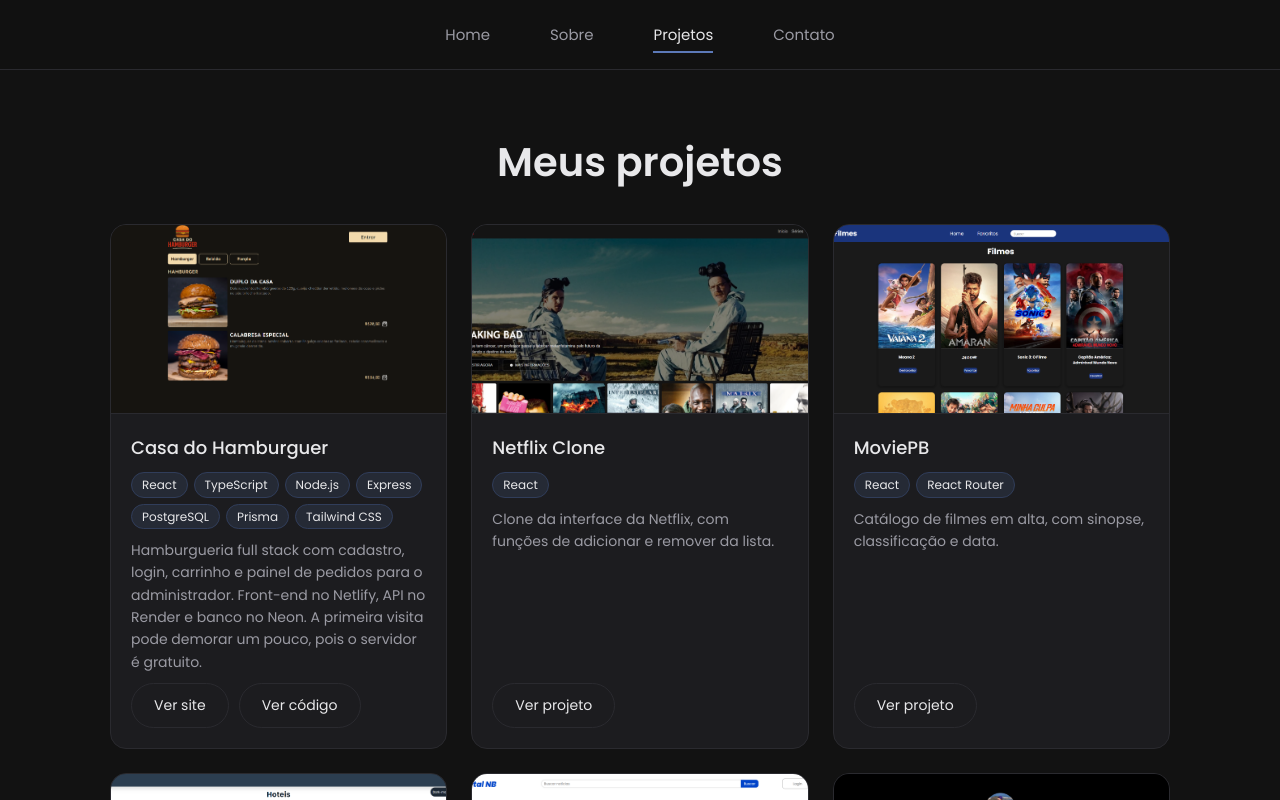
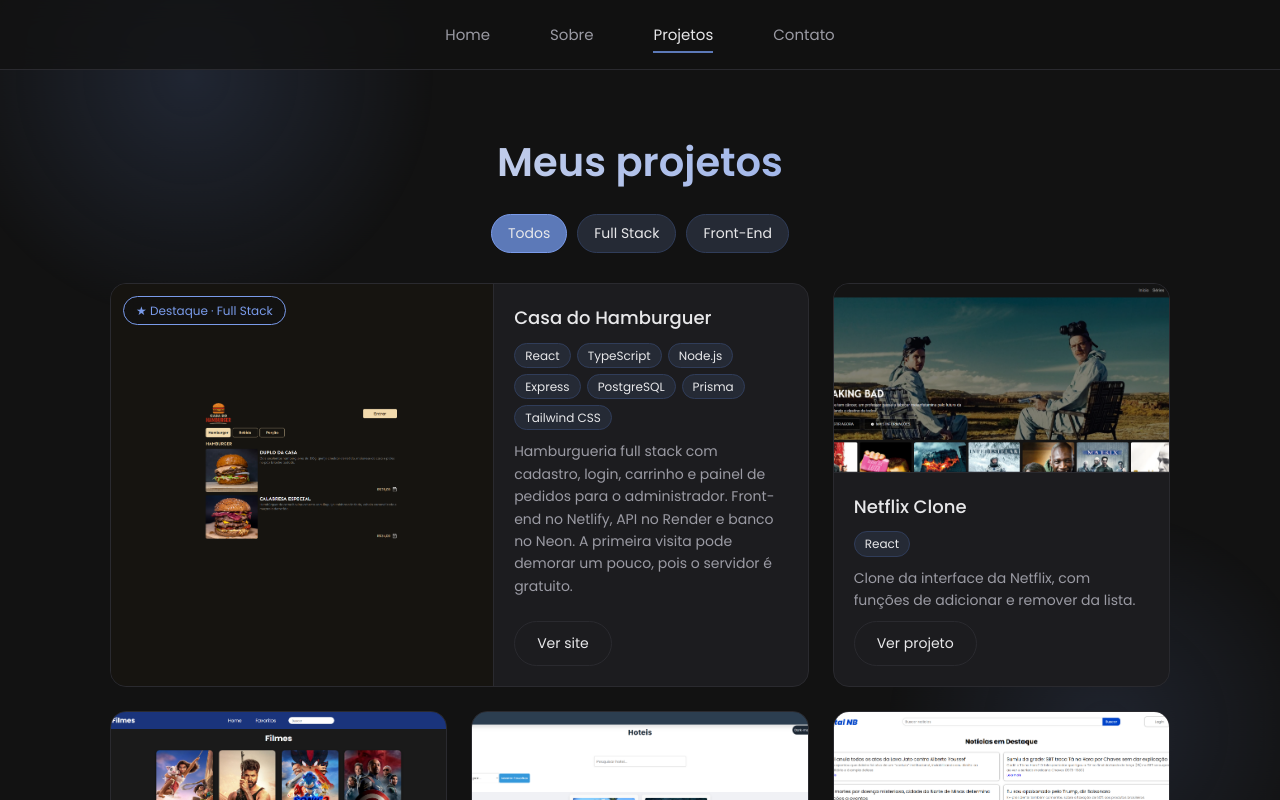
Before and after one commit to nybertocco/PortfolioNyco, a React (Vite) app: page /projetos in a window 1280 px wide. Shown: the top 800 px of the page. Built offline with nearby package versions, Linux system fonts and the light colour scheme.

Commit message:
Remove botão de código e deixa o portfólio mais criativo

```diff
--- a/src/contatos/index.jsx
+++ b/src/contatos/index.jsx
@@ -11,6 +11,7 @@
     <section className="section narrow">
       <h1 className="title reveal">Vamos conversar!</h1>
       <p className="lead reveal">Aberto a oportunidades como Desenvolvedor Front-End Júnior ou Estagiário.</p>
+      <p className="status reveal"><span className="dot" /> Disponível para novas oportunidades</p>
       <div className="contact-grid">
         {items.map(([icon, label, text, href]) => (
           <a key={label} className="card contact reveal" href={href} target="_blank" rel="noreferrer">
--- a/src/home/index.jsx
+++ b/src/home/index.jsx
@@ -1,17 +1,48 @@
+import { useEffect, useState } from "react";
 import { Link } from "react-router-dom";
+import { SiReact, SiJavascript, SiTypescript, SiHtml5, SiCss3, SiTailwindcss, SiNodedotjs, SiExpress, SiPostgresql, SiPrisma, SiGit, SiVite } from "react-icons/si";
 import profile from "../assets/profile.jpg";
 
+const roles = ["Desenvolvedor Front-End", "React.js · JavaScript · TypeScript", "Em evolução para Full Stack"];
+const techs = [SiReact, SiJavascript, SiTypescript, SiHtml5, SiCss3, SiTailwindcss, SiNodedotjs, SiExpress, SiPostgresql, SiPrisma, SiGit, SiVite];
+
+function useTyping() {
+  const [i, setI] = useState(0);
+  const [n, setN] = useState(0);
+  const [erasing, setErasing] = useState(false);
+
+  useEffect(() => {
+    const full = roles[i];
+    const wait = !erasing && n === full.length ? 1600 : erasing ? 30 : 70;
+    const t = setTimeout(() => {
+      if (!erasing) return n < full.length ? setN(n + 1) : setErasing(true);
+      if (n > 0) return setN(n - 1);
+      setErasing(false);
+      setI((i + 1) % roles.length);
+    }, wait);
+    return () => clearTimeout(t);
+  }, [i, n, erasing]);
+
+  return roles[i].slice(0, n);
+}
+
 export default function Home() {
+  const text = useTyping();
   return (
     <div className="home">
-      <img src={profile} alt="Foto de Nycolas" />
+      <div className="avatar"><img src={profile} alt="Foto de Nycolas" /></div>
       <h1>Nycolas Bertocco</h1>
-      <p>Desenvolvedor Front-End</p>
+      <p className="typing">{text}<span className="caret" /></p>
       <nav>
         <Link to="/sobre" className="btn">Sobre</Link>
         <Link to="/projetos" className="btn">Projetos</Link>
         <Link to="/contato" className="btn">Contato</Link>
       </nav>
+      <div className="marquee" aria-hidden="true">
+        <div className="marquee-track">
+          {[...techs, ...techs].map((Icon, k) => <Icon key={k} />)}
+        </div>
+      </div>
     </div>
   );
 }
--- a/src/projetos/index.jsx
+++ b/src/projetos/index.jsx
@@ -1,10 +1,12 @@
+import { useState } from "react";
+
 const imgs = import.meta.glob("../assets/*.png", { eager: true, import: "default" });
 
 // Para mostrar as tecnologias de cada projeto, preencha o campo "tags".
 const projects = [
   { img: "CasaHamburguer", title: "Casa do Hamburguer", tags: ["React", "TypeScript", "Node.js", "Express", "PostgreSQL", "Prisma", "Tailwind CSS"],
     desc: "Hamburgueria full stack com cadastro, login, carrinho e painel de pedidos para o administrador. Front-end no Netlify, API no Render e banco no Neon. A primeira visita pode demorar um pouco, pois o servidor é gratuito.",
-    url: "https://casa-do-hamburguer-nb.netlify.app/", label: "Ver site", code: "https://github.com/nybertocco/casa-do-hamburguer" },
+    url: "https://casa-do-hamburguer-nb.netlify.app/", label: "Ver site", featured: true },
   { img: "NetflixClone", title: "Netflix Clone", tags: ["React"],
     desc: "Clone da interface da Netflix, com funções de adicionar e remover da lista.", url: "https://netflix-clone-update-brown.vercel.app/" },
   { img: "MoviePB", title: "MoviePB", tags: ["React", "React Router"],
@@ -21,13 +23,24 @@
     desc: "Formulário de cadastro e login para sites e aplicativos.", url: "https://nybertocco.github.io/formtest/" },
 ];
 
+const category = (p) => (p.tags.includes("Node.js") ? "Full Stack" : "Front-End");
+
 export default function Projetos() {
+  const [filter, setFilter] = useState("Todos");
+  const visible = projects.filter((p) => filter === "Todos" || category(p) === filter);
+
   return (
     <section className="section">
       <h1 className="title reveal">Meus projetos</h1>
+      <div className="filters reveal">
+        {["Todos", "Full Stack", "Front-End"].map((f) => (
+          <button key={f} className={`chip${filter === f ? " active" : ""}`} onClick={() => setFilter(f)}>{f}</button>
+        ))}
+      </div>
       <div className="grid">
-        {projects.map((p) => (
-          <article key={p.title} className="card project reveal">
+        {visible.map((p) => (
+          <article key={p.title} className={`card project in${p.featured && filter === "Todos" ? " featured" : ""}`}>
+            {p.featured && filter === "Todos" && <span className="badge">★ Destaque · Full Stack</span>}
             <img src={imgs[`../assets/${p.img}.png`]} alt={`Projeto ${p.title}`} loading="lazy" />
             <div className="body">
               <h3>{p.title}</h3>
@@ -35,7 +48,6 @@
               <p>{p.desc}</p>
               <div className="actions">
                 <a className="btn" href={p.url} target="_blank" rel="noopener noreferrer">{p.label || "Ver projeto"}</a>
-                {p.code && <a className="btn" href={p.code} target="_blank" rel="noopener noreferrer">Ver código</a>}
               </div>
             </div>
           </article>
--- a/src/sobre/index.jsx
+++ b/src/sobre/index.jsx
@@ -79,6 +79,8 @@
   ["discover", "Discover", "RocketSeat", 2023],
 ];
 
+const techCount = skills.reduce((sum, [, list]) => sum + list.length, 0);
+
 export default function Sobre() {
   const track = useRef(null);
   const scroll = (dir) =>
@@ -114,6 +116,14 @@
           estou ampliando meus estudos para o Full Stack, com TypeScript,
           Node.js, Express, PostgreSQL, Prisma e Tailwind CSS.
         </p>
+      </section>
+
+      <section className="section narrow">
+        <div className="stats reveal">
+          {[["2023", "começou a programar"], [certs.length, "certificados"], [techCount, "tecnologias"]].map(([n, label]) => (
+            <div key={label} className="card stat"><strong>{n}</strong><span>{label}</span></div>
+          ))}
+        </div>
       </section>
 
       <section className="section narrow">
--- a/src/styles.css
+++ b/src/styles.css
@@ -26,7 +26,6 @@
 body {
   font-size: 1.6rem;
   line-height: 1.6;
-  background: var(--bg);
 }
 
 a {
@@ -292,9 +291,27 @@
   gap: 1.6rem;
 }
 
+.timeline {
+  position: relative;
+  padding-left: 2.4rem;
+  border-left: 2px solid var(--line);
+}
+
 .timeline .card {
+  position: relative;
   padding: 2.4rem;
-  text-align: center;
+}
+
+.timeline .card::before {
+  content: "";
+  position: absolute;
+  left: -3.35rem;
+  top: 2.8rem;
+  width: 1.2rem;
+  height: 1.2rem;
+  border-radius: 50%;
+  background: var(--accent-2);
+  box-shadow: 0 0 0 4px var(--bg), 0 0 14px var(--accent);
 }
 
 /* Projetos */
@@ -472,6 +489,223 @@
   letter-spacing: 0.1em;
 }
 
+/* Criativo: fundo, títulos e detalhes */
+body::before {
+  content: "";
+  position: fixed;
+  inset: 0;
+  z-index: -1;
+  pointer-events: none;
+  background:
+    radial-gradient(40rem 40rem at 15% 10%, rgba(92, 121, 184, 0.2), transparent 60%),
+    radial-gradient(36rem 36rem at 85% 90%, rgba(122, 155, 234, 0.13), transparent 60%);
+  animation: drift 18s ease-in-out infinite alternate;
+}
+
+@keyframes drift {
+  to {
+    transform: translate3d(3%, 2%, 0) scale(1.1);
+  }
+}
+
+.title,
+.home h1 {
+  background: linear-gradient(90deg, var(--text), var(--accent-2));
+  -webkit-background-clip: text;
+  background-clip: text;
+  color: transparent;
+}
+
+.home {
+  position: relative;
+  overflow: hidden;
+}
+
+.avatar {
+  position: relative;
+  width: 12rem;
+  height: 12rem;
+}
+
+.avatar::before {
+  content: "";
+  position: absolute;
+  inset: -5px;
+  border-radius: 50%;
+  background: conic-gradient(var(--accent), var(--accent-2), transparent 55%, var(--accent));
+  animation: spin 6s linear infinite;
+}
+
+.avatar img {
+  position: relative;
+  border: 3px solid var(--bg);
+}
+
+@keyframes spin {
+  to {
+    transform: rotate(360deg);
+  }
+}
+
+.typing {
+  min-height: 2.6rem;
+}
+
+.caret {
+  display: inline-block;
+  width: 2px;
+  height: 1.1em;
+  margin-left: 3px;
+  vertical-align: text-bottom;
+  background: var(--accent-2);
+  animation: blink 1s steps(1) infinite;
+}
+
+@keyframes blink {
+  50% {
+    opacity: 0;
+  }
+}
+
+.marquee {
+  position: absolute;
+  inset: auto 0 3rem;
+  overflow: hidden;
+  color: var(--muted);
+  font-size: 2.6rem;
+  mask-image: linear-gradient(90deg, transparent, #000 20%, #000 80%, transparent);
+}
+
+.marquee-track {
+  display: flex;
+  gap: 4rem;
+  width: max-content;
+  animation: scroll-x 28s linear infinite;
+}
+
+@keyframes scroll-x {
+  to {
+    transform: translateX(calc(-50% - 2rem));
+  }
+}
+
+.stats {
+  display: grid;
+  grid-template-columns: repeat(3, 1fr);
+  gap: 1.6rem;
+}
+
+.stat {
+  padding: 2rem 1rem;
+  text-align: center;
+}
+
+.stat strong {
+  display: block;
+  font-size: clamp(2.6rem, 6vw, 3.6rem);
+  line-height: 1.1;
+  background: linear-gradient(90deg, var(--accent), var(--accent-2));
+  -webkit-background-clip: text;
+  background-clip: text;
+  color: transparent;
+}
+
+.stat span {
+  font-size: 1.3rem;
+  color: var(--muted);
+}
+
+.chip:hover {
+  box-shadow: 0 0 16px rgba(92, 121, 184, 0.45);
+}
+
+.filters {
+  display: flex;
+  justify-content: center;
+  flex-wrap: wrap;
+  gap: 1rem;
+}
+
+.filters .chip {
+  cursor: pointer;
+  color: var(--text);
+}
+
+.filters .chip.active {
+  background: var(--accent);
+  border-color: var(--accent-2);
+}
+
+.project {
+  position: relative;
+}
+
+.project img {
+  transition: transform 0.5s;
+}
+
+.project:hover img {
+  transform: scale(1.05);
+}
+
+.project {
+  overflow: hidden;
+}
+
+.badge {
+  position: absolute;
+  top: 1.2rem;
+  left: 1.2rem;
+  z-index: 1;
+  padding: 0.4rem 1.2rem;
+  font-size: 1.2rem;
+  border-radius: 999px;
+  background: rgba(18, 18, 18, 0.85);
+  border: 1px solid var(--accent-2);
+  color: var(--accent-2);
+  backdrop-filter: blur(6px);
+}
+
+.status {
+  display: flex;
+  align-items: center;
+  justify-content: center;
+  gap: 1rem;
+  font-size: 1.4rem;
+  color: var(--text);
+}
+
+.dot {
+  width: 1rem;
+  height: 1rem;
+  border-radius: 50%;
+  background: #3ddc84;
+  box-shadow: 0 0 0 0 rgba(61, 220, 132, 0.6);
+  animation: pulse 2s infinite;
+}
+
+@keyframes pulse {
+  to {
+    box-shadow: 0 0 0 1rem rgba(61, 220, 132, 0);
+  }
+}
+
+@media (min-width: 900px) {
+  .project.featured {
+    grid-column: span 2;
+    flex-direction: row;
+  }
+
+  .project.featured img {
+    width: 55%;
+    aspect-ratio: auto;
+    border-bottom: 0;
+    border-right: 1px solid var(--line);
+    object-fit: contain;
+    background: #161410;
+  }
+}
+
 /* Animações */
 .reveal {
   opacity: 0;
```
